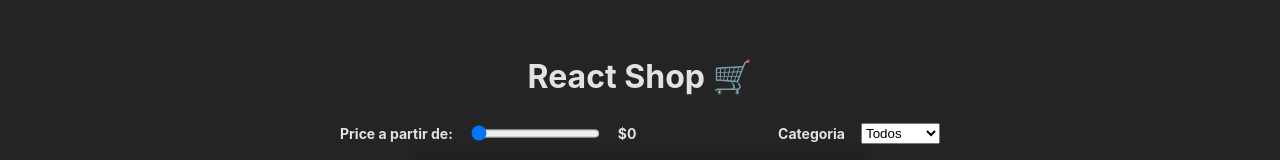
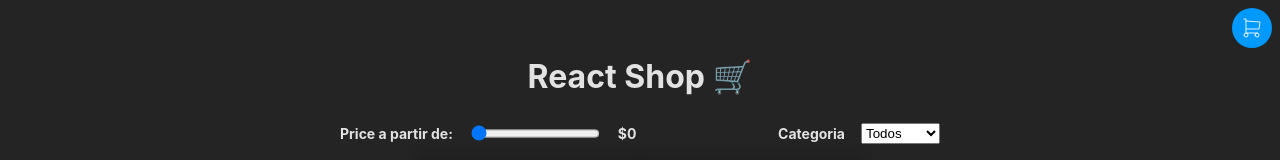
Before and after one commit to fernandohps17/shopping_car_react, a React (Vite) app: page / in a window 1280 px wide. Shown: the top 160 px of the page. Built offline with nearby package versions, Linux system fonts and the light colour scheme.

Commit message:
Se creo el carrito de compras

```diff
--- a/src/App.jsx
+++ b/src/App.jsx
@@ -4,6 +4,7 @@
 import Footer from "./Components/Footer/Footer"
 import { products as initialProducts } from './mocks/products.json'
 import { useFilters } from "./Hook/useFilters"
+import { Cart } from "./Components/Cart"
 
 function App() {
   const [products] = useState(initialProducts)
@@ -13,6 +14,7 @@
   return (
     <>
       <Header />
+      <Cart />
       <Products products={filteredProducts} />
       <Footer />
     </>
--- /dev/null
+++ b/src/Components/Cart/Cart.jsx
@@ -0,0 +1,42 @@
+import { CartIcon, ClearCartIcon, RemoveFromCartIcon } from '../Icons/Icons'
+import './Cart.scss'
+import React, { useId } from 'react'
+
+const Cart = () => {
+
+    const cartCheckboxID = useId()
+
+    return (
+        <>
+            <label className='cart-button' htmlFor={cartCheckboxID}>
+                <CartIcon />
+            </label>
+
+            <input id={cartCheckboxID} type='checkbox' hidden />
+
+            <aside className='cart'>
+                <ul>
+                    <li>
+                        <img src="https://m.media-amazon.com/images/I/61p1I5f5ApL.jpg" alt="iPhone" />
+                        <div>
+                            <strong>Iphone</strong> - $1499
+                        </div>
+
+                        <footer>
+                            <small>
+                                Qty: 1
+                            </small>
+                            <button>+</button>
+                        </footer>
+                    </li>
+                </ul>
+
+                <button>
+                    <ClearCartIcon />
+                </button>
+            </aside>
+        </>
+    )
+}
+
+export default Cart
--- /dev/null
+++ b/src/Components/Cart/Cart.scss
@@ -0,0 +1,57 @@
+.cart {
+  background: #000;
+  display: none;
+  padding: 32px;
+  position: fixed;
+  right: 0px;
+  top: 0px;
+  width: 200px;
+}
+
+.cart img {
+  aspect-ratio: 16/9;
+  width: 100%;
+  object-fit: contain;
+}
+
+.cart li {
+  border-bottom: 1px solid #444;
+  padding-bottom: 16px;
+}
+
+.cart footer {
+  display: flex;
+  gap: 8px;
+  justify-content: center;
+  align-items: center;
+}
+
+.cart footer button {
+  padding: 8px;
+}
+
+.cart-button {
+  align-items: center;
+  background: #09f;
+  border-radius: 9999px;
+  cursor: pointer;
+  display: flex;
+  height: 32px;
+  justify-content: center;
+  padding: 4px;
+  position: absolute;
+  right: 8px;
+  top: 8px;
+  transition: all 0.3s ease;
+  width: 32px;
+  z-index: 9999;
+}
+
+.cart-button:hover {
+  scale: 1.1;
+}
+
+.cart-button ~ input:checked ~ .cart {
+  height: 100%;
+  display: block;
+}
--- /dev/null
+++ b/src/Components/Cart/index.js
@@ -0,0 +1 @@
+export { default as Cart } from './Cart'
--- a/src/Components/Footer/Footer.jsx
+++ b/src/Components/Footer/Footer.jsx
@@ -1,11 +1,6 @@
-import { useFilters } from '../../Hook/useFilters'
 import './Footer.scss'
 
 const Footer = () => {
-
-    const { filters } = useFilters()
-    // 1h y 5m
-
 
   return (
     <footer className='footer'>
```
